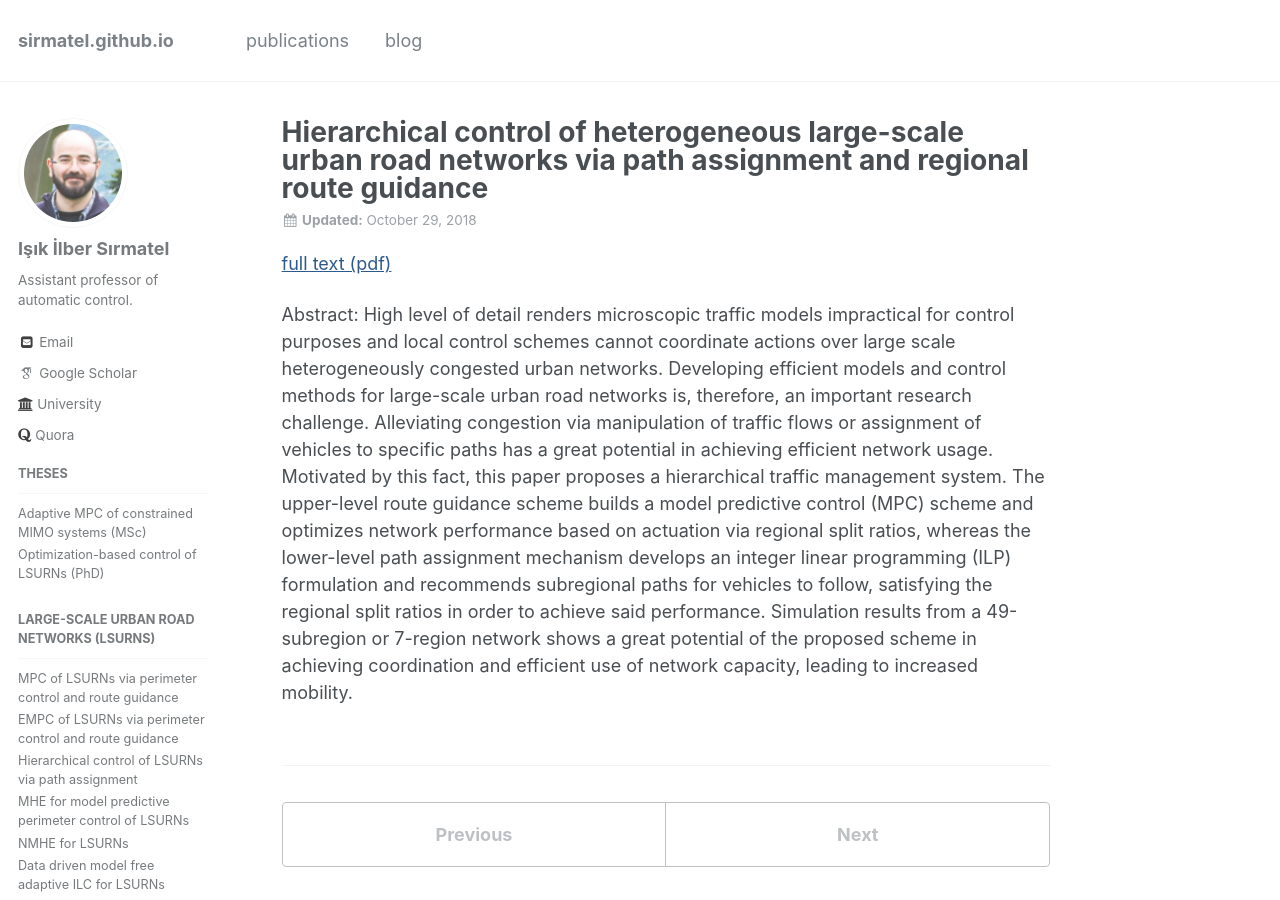
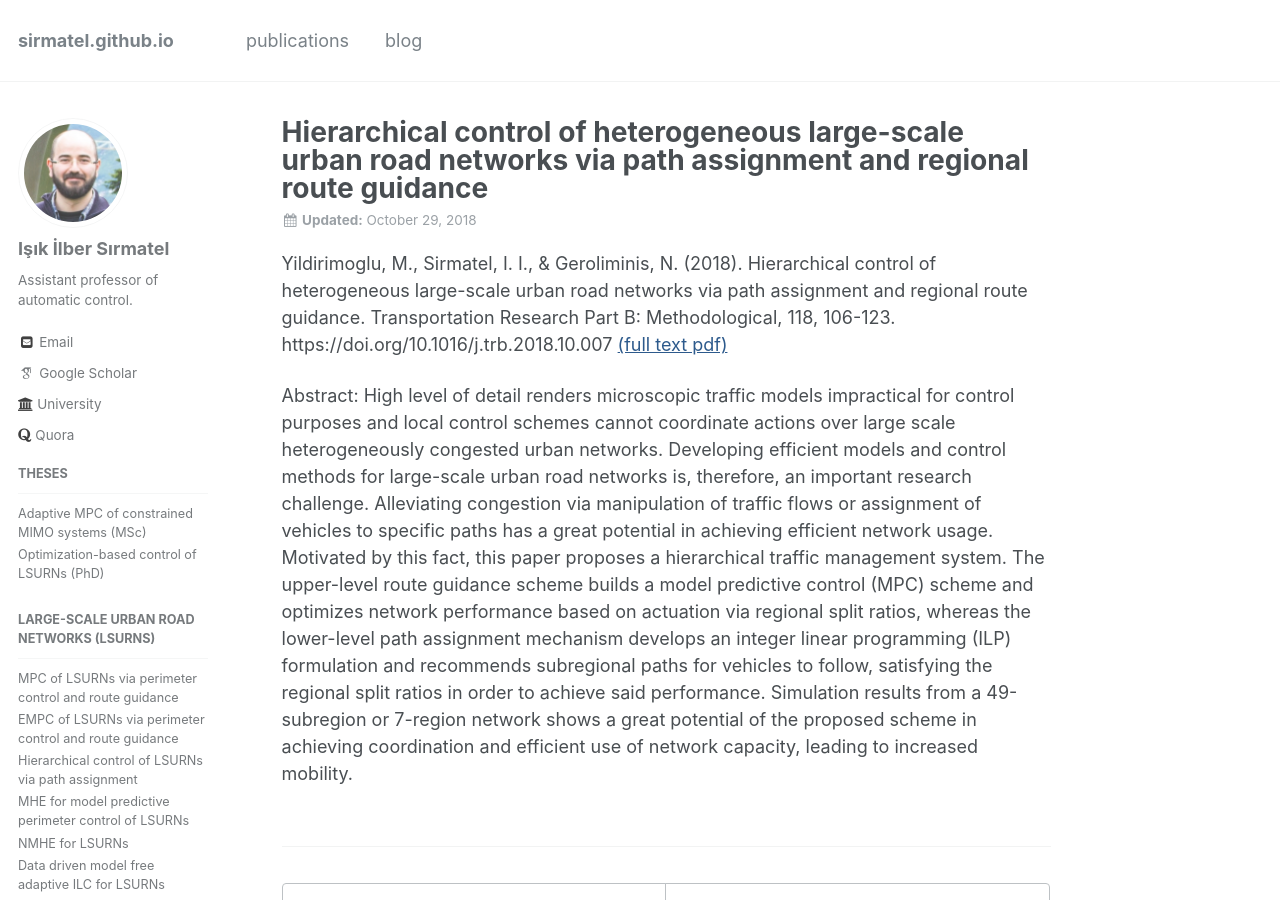
Before and after one commit to sirmatel/sirmatel.github.io, a Jekyll site: the page built from _posts/publications/2018-10-29-yildirimoglu2018.md, in a window 1280 px wide and 900 px high. Built offline with Jekyll 4.4.1, drawn with Linux system fonts in a browser that asks for light colours; some web fonts are replaced; comment, search, counter and statistics services are not loaded.

Commit message:
Update 2018-10-29-yildirimoglu2018.md

```diff
--- a/_posts/publications/2018-10-29-yildirimoglu2018.md
+++ b/_posts/publications/2018-10-29-yildirimoglu2018.md
@@ -12,6 +12,7 @@ comments: true
 sidebar:
   nav: "publications"
 ---
-<a href="https://sirmatel.github.io/assets/files/yildirimoglu2018hierarchical.pdf" style="color: #2d5a8c; text-decoration:underline">full text (pdf)</a>
+
+Yildirimoglu, M., Sirmatel, I. I., & Geroliminis, N. (2018). Hierarchical control of heterogeneous large-scale urban road networks via path assignment and regional route guidance. Transportation Research Part B: Methodological, 118, 106-123. https://doi.org/10.1016/j.trb.2018.10.007 <a href="https://sirmatel.github.io/assets/files/yildirimoglu2018hierarchical.pdf" style="color: #2d5a8c; text-decoration:underline">(full text pdf)</a>
 
 Abstract: High level of detail renders microscopic traffic models impractical for control purposes and local control schemes cannot coordinate actions over large scale heterogeneously congested urban networks. Developing efficient models and control methods for large-scale urban road networks is, therefore, an important research challenge. Alleviating congestion via manipulation of traffic flows or assignment of vehicles to specific paths has a great potential in achieving efficient network usage. Motivated by this fact, this paper proposes a hierarchical traffic management system. The upper-level route guidance scheme builds a model predictive control (MPC) scheme and optimizes network performance based on actuation via regional split ratios, whereas the lower-level path assignment mechanism develops an integer linear programming (ILP) formulation and recommends subregional paths for vehicles to follow, satisfying the regional split ratios in order to achieve said performance. Simulation results from a 49-subregion or 7-region network shows a great potential of the proposed scheme in achieving coordination and efficient use of network capacity, leading to increased mobility.
```
